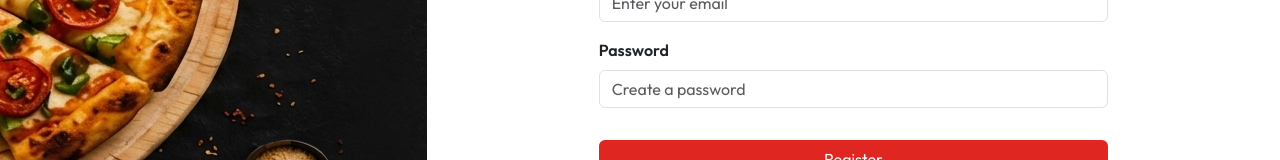
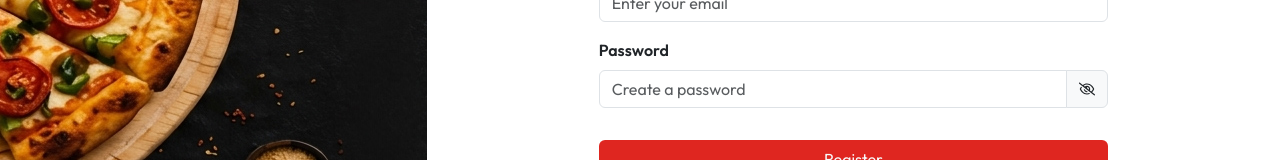
Before and after one commit to vaibhav-velhal/just-pizza-react, a React (Vite) app: page /register in a window 1280 px wide. Shown: the part 442-602 px from the top of the page. Built offline with nearby package versions, Linux system fonts and the light colour scheme; no server answers.

Commit message:
Password visibility features added at auth pages

```diff
--- a/src/pages/Login/Login.jsx
+++ b/src/pages/Login/Login.jsx
@@ -1,6 +1,7 @@
 import { useState } from "react";
 import { useNavigate, Link } from "react-router-dom";
 import { loginUser } from "../../services/auth/auth.api.js";
+import { FaRegEye, FaRegEyeSlash } from "react-icons/fa6";
 import './Login.css';
 
 function Login() {
@@ -8,6 +9,8 @@ function Login() {
     const [email, setEmail] = useState("");
     const [password, setPassword] = useState("");
     const navigate = useNavigate();
+
+    const [showPassword, setShowPassword] = useState(false);
 
     // Handle login
     const handleLogin = async (event) => {
@@ -22,6 +25,8 @@ function Login() {
             if(res.token){
                 setEmail("");
                 setPassword("");
+                setShowPassword(false);
+
                 alert("Login successful");
                 navigate("/");
             }else{
@@ -35,6 +40,10 @@ function Login() {
                 console.error("Login failed:", error);
             }
         }
+    }
+
+    function togglePasswordVisibility() {
+        setShowPassword(!showPassword);
     }
 
     return(
@@ -76,6 +85,7 @@ function Login() {
                                     <label htmlFor="password" className="form-label fw-semibold">
                                         Password
                                     </label>
+                                    <div className="input-group">
                                         <input
                                             id="password"
                                             type="password"
@@ -89,6 +99,12 @@ function Login() {
                                             onChange={(e) => setPassword(e.target.value)}
                                             required
                                         />
+                                        <button className="input-group-text" type="button" onClick={togglePasswordVisibility}>
+                                            {
+                                                showPassword ? <FaRegEye /> : <FaRegEyeSlash />
+                                            }
+                                        </button>
+                                    </div>
                                 </div>
 
                                 <button className="btn text-light my-3 w-100" type="submit">
--- a/src/pages/Registration/Register.jsx
+++ b/src/pages/Registration/Register.jsx
@@ -1,6 +1,7 @@
 import { useState } from "react";
 import { useNavigate, Link } from "react-router-dom";
 import { registerUser } from "../../services/auth/auth.api.js";
+import { FaRegEye, FaRegEyeSlash } from "react-icons/fa6";
 import "./Register.css";
 
 
@@ -11,6 +12,8 @@ function Register() {
     const [phone, setPhone] = useState("");
     const [email, setEmail] = useState("");
     const [password, setPassword] = useState("");
+
+    const [showPassword, setShowPassword] = useState(false);
 
     const navigate = useNavigate();
 
@@ -36,6 +39,8 @@ function Register() {
             setEmail("");
             setPassword("");
 
+            setShowPassword(false);
+
             if(res.msg === "User has inserted successfully!") {
                 navigate("/login");
             }
@@ -47,6 +52,10 @@ function Register() {
             }
             console.error("Registration failed:", error);
         }
+    }
+
+    function togglePasswordVisibility() {
+        setShowPassword(!showPassword);
     }
 
     return(
@@ -137,9 +146,10 @@ function Register() {
 
                                 <div className="password-input-box mb-3">
                                     <label htmlFor="password" className="form-label fw-semibold">Password</label>
+                                    <div className="input-group">
                                         <input
                                             id="password"
-                                        type="password"
+                                            type={showPassword ? "text" : "password"}
                                             name="password"
                                             className="form-control"
                                             placeholder="Create a password"
@@ -150,6 +160,12 @@ function Register() {
                                             onChange={(e) => setPassword(e.target.value)}
                                             required
                                         />
+                                        <button className="input-group-text" type="button" onClick={togglePasswordVisibility}>
+                                            {
+                                                showPassword ? <FaRegEye /> : <FaRegEyeSlash />
+                                            }
+                                        </button>
+                                    </div>
                                 </div>
 
                                 <button className="btn text-light my-3 w-100" type="submit">Register</button>
```
Lines whose indentation alone changed are shown as unchanged.
